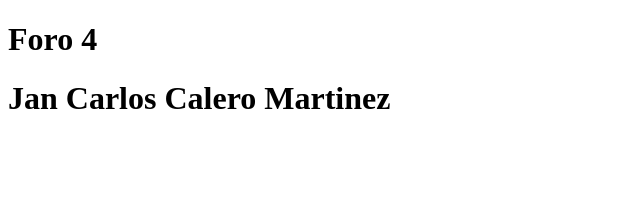
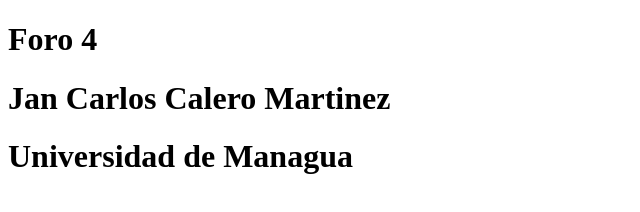
Before and after one commit to DrJan01/DrJan01.github.io, a plain HTML site: page index.html in a window 1280 px wide. Shown: the whole page, without its empty margins (0-640 px from the left). Drawn offline with Linux system fonts and the light colour scheme.

Commit message:
Update index.html

```diff
--- a/index.html
+++ b/index.html
@@ -8,6 +8,7 @@
 <h1>Foro 4 </h1>
 
     <h1>Jan Carlos Calero Martinez</h1>
+    <h1>Universidad de Managua</h1>
 <body>
 
 </body>
```
